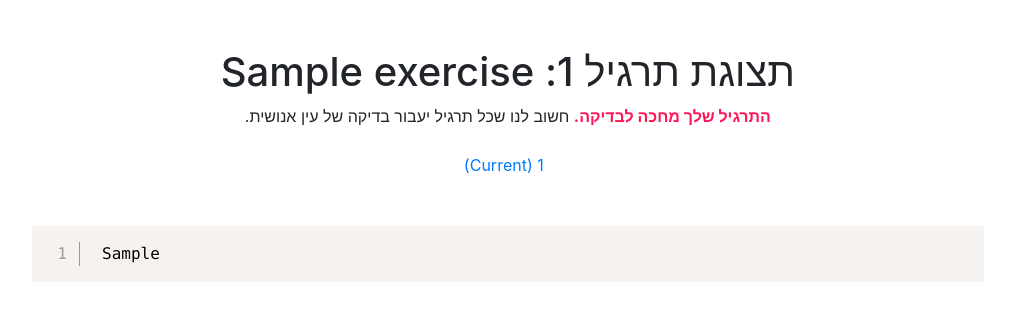
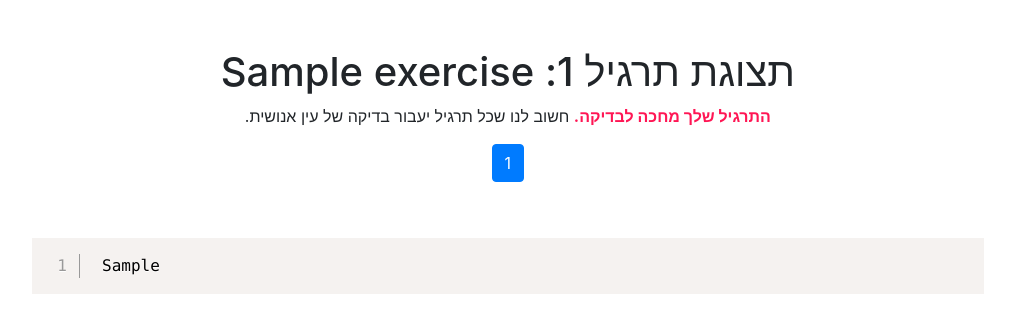
Before and after one commit to PythonFreeCourse/lms, a Python web app: template lms/templates/view.html in a window 1280 px wide. Shown: the top 333 px of the page, without its empty margins (145-1160 px from the left). Run offline with Jinja, Linux system fonts and the light colour scheme; the template is opened without the code that fills it: most values are stand-ins (such as "Sample title", 1, 10 or a date in 2020); some libraries are stand-ins or nearby versions.

Commit message:
Add nice looking pagination to versions

```diff
--- a/lms/static/my.css
+++ b/lms/static/my.css
@@ -270,6 +270,22 @@ i.fa {
   color: #247ba0;
 }
 
+.pagination {
+  padding-right: 0;
+  padding-left: 0;
+}
+
+/* RTL Fix for pagination */
+.pagination .page-item:first-child .page-link {
+    border-top-right-radius: .25rem;
+    border-bottom-right-radius: .25rem;
+}
+
+.pagination .page-item:last-child .page-link {
+    border-top-left-radius: .25rem;
+    border-bottom-left-radius: .25rem;
+}
+
 /*
   background: #dfdfdf;
   border-radius: 4px;
--- a/lms/templates/view.html
+++ b/lms/templates/view.html
@@ -13,16 +13,17 @@
     {% else %}
     <p id="solver"><strong>מגיש:</strong> {{ solution['solver']['fullname'] }}</p>
     {% endif %}
-    <div id="versions">
-        {% for version in versions %}
-            <a class="our-button" href="{{ version['id'] }}">
-                {{ loop.index }}
-                {% if version['id'] == solution['id'] %}
-                    (Current)
-                {% endif %}
-            </a>
-        {% endfor %}
-    </div>
+    <nav id="versions" aria-lael="ניווט בגרסאות ההגשה">
+      <ul class="pagination">
+      {%- for version in versions %}
+        {% set current = version['id'] == solution['id'] %}
+        <li class="page-item version{% if current %} active{% endif %}"{% if current %} aria-current="page"{% endif %}>
+          <a href="{{ version['id'] }}" class="version page-link">{{ loop.index }}</a>
+          {%- if current %}<span class="sr-only">(current)</span>{% endif -%}
+        </li>
+      {% endfor -%}
+      </ul>
+    </nav>
   </div>
   <div id="view-body">
           <div id="code-view" data-id="{{ solution['id'] }}" data-exercise="{{ solution['exercise']['id'] }}" data-role="{{ role }}">
```
Also changed, not shown: lms/lmsdb/bootstrap.py (+5 -4 lines).
